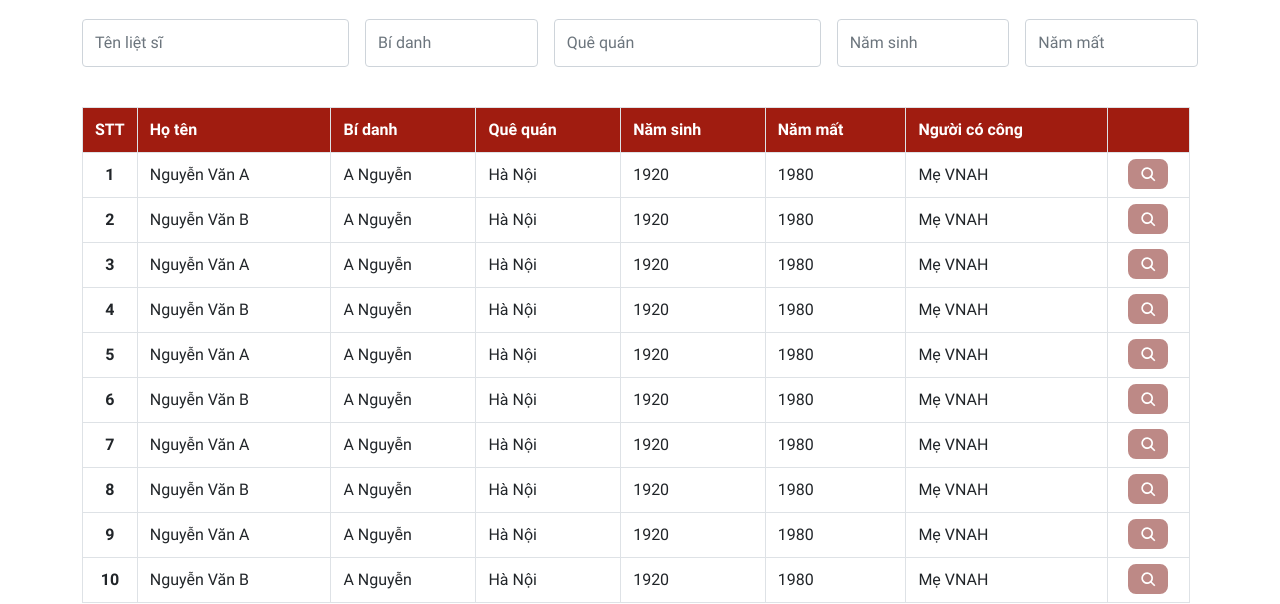
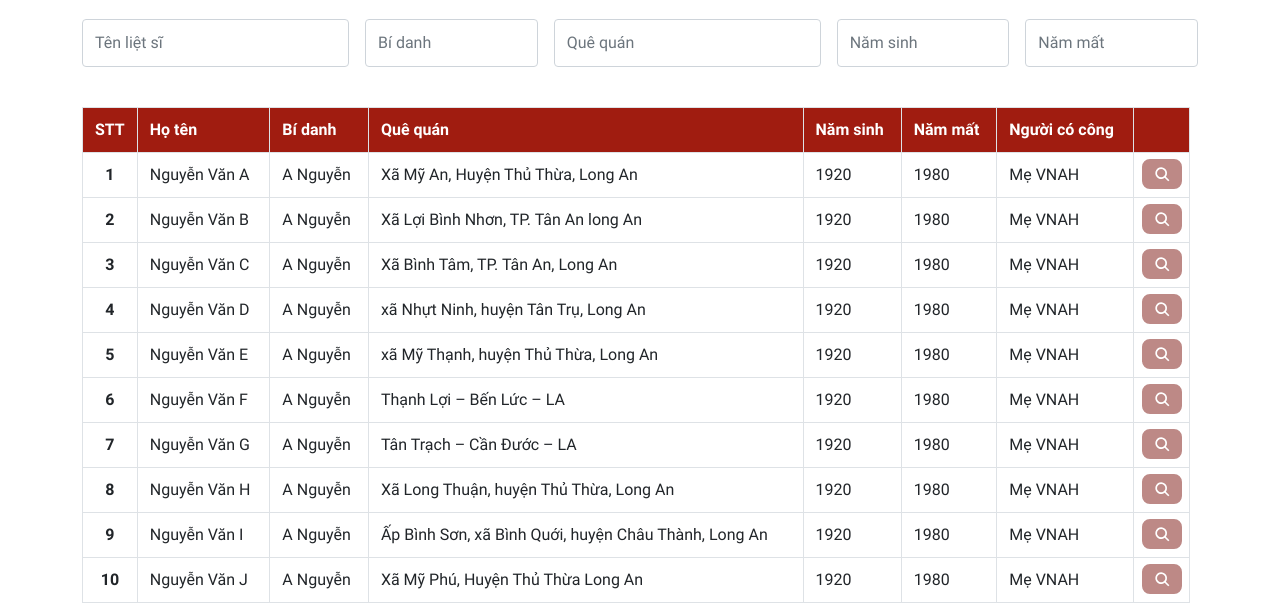
Before and after one commit to huynhminhhai/nghiatranglongan, a plain HTML site: page me-vnah.html in a window 1280 px wide. Shown: the part 381-985 px from the top of the page. Drawn offline with Linux system fonts and the light colour scheme.

Commit message:
update infor table list

```diff
--- a/me-vnah.html
+++ b/me-vnah.html
@@ -238,7 +238,7 @@
                                     <th>1</th>
                                     <td>Nguyễn Văn A</td>
                                     <td>A Nguyễn</td>
-                                    <td>Hà Nội</td>
+                                    <td>Xã Mỹ An, Huyện Thủ Thừa, Long An</td>
                                     <td>1920</td>
                                     <td>1980</td>
                                     <td>Mẹ VNAH</td>
@@ -312,7 +312,7 @@
                                     <th>2</th>
                                     <td>Nguyễn Văn B</td>
                                     <td>A Nguyễn</td>
-                                    <td>Hà Nội</td>
+                                    <td>Xã Lợi Bình Nhơn, TP. Tân An long An</td>
                                     <td>1920</td>
                                     <td>1980</td>
                                     <td>Mẹ VNAH</td>
@@ -384,9 +384,9 @@
                                 </tr>
                                 <tr>
                                     <th>3</th>
-                                    <td>Nguyễn Văn A</td>
+                                    <td>Nguyễn Văn C</td>
                                     <td>A Nguyễn</td>
-                                    <td>Hà Nội</td>
+                                    <td>Xã Bình Tâm, TP. Tân An, Long An</td>
                                     <td>1920</td>
                                     <td>1980</td>
                                     <td>Mẹ VNAH</td>
@@ -458,9 +458,9 @@
                                 </tr>
                                 <tr>
                                     <th>4</th>
-                                    <td>Nguyễn Văn B</td>
+                                    <td>Nguyễn Văn D</td>
                                     <td>A Nguyễn</td>
-                                    <td>Hà Nội</td>
+                                    <td>xã Nhựt Ninh, huyện Tân Trụ, Long An</td>
                                     <td>1920</td>
                                     <td>1980</td>
                                     <td>Mẹ VNAH</td>
@@ -532,9 +532,9 @@
                                 </tr>
                                 <tr>
                                     <th>5</th>
-                                    <td>Nguyễn Văn A</td>
+                                    <td>Nguyễn Văn E</td>
                                     <td>A Nguyễn</td>
-                                    <td>Hà Nội</td>
+                                    <td>xã Mỹ Thạnh, huyện Thủ Thừa, Long An</td>
                                     <td>1920</td>
                                     <td>1980</td>
                                     <td>Mẹ VNAH</td>
@@ -606,9 +606,9 @@
                                 </tr>
                                 <tr>
                                     <th>6</th>
-                                    <td>Nguyễn Văn B</td>
+                                    <td>Nguyễn Văn F</td>
                                     <td>A Nguyễn</td>
-                                    <td>Hà Nội</td>
+                                    <td>Thạnh Lợi – Bến Lức – LA</td>
                                     <td>1920</td>
                                     <td>1980</td>
                                     <td>Mẹ VNAH</td>
@@ -680,9 +680,9 @@
                                 </tr>
                                 <tr>
                                     <th>7</th>
-                                    <td>Nguyễn Văn A</td>
+                                    <td>Nguyễn Văn G</td>
                                     <td>A Nguyễn</td>
-                                    <td>Hà Nội</td>
+                                    <td>Tân Trạch – Cần Đước – LA</td>
                                     <td>1920</td>
                                     <td>1980</td>
                                     <td>Mẹ VNAH</td>
@@ -754,9 +754,9 @@
                                 </tr>
                                 <tr>
                                     <th>8</th>
-                                    <td>Nguyễn Văn B</td>
+                                    <td>Nguyễn Văn H</td>
                                     <td>A Nguyễn</td>
-                                    <td>Hà Nội</td>
+                                    <td>Xã Long Thuận, huyện Thủ Thừa, Long An</td>
                                     <td>1920</td>
                                     <td>1980</td>
                                     <td>Mẹ VNAH</td>
@@ -828,9 +828,9 @@
                                 </tr>
                                 <tr>
                                     <th>9</th>
-                                    <td>Nguyễn Văn A</td>
+                                    <td>Nguyễn Văn I</td>
                                     <td>A Nguyễn</td>
-                                    <td>Hà Nội</td>
+                                    <td>Ấp Bình Sơn, xã Bình Quới, huyện Châu Thành, Long An</td>
                                     <td>1920</td>
                                     <td>1980</td>
                                     <td>Mẹ VNAH</td>
@@ -902,9 +902,9 @@
                                 </tr>
                                 <tr>
                                     <th>10</th>
-                                    <td>Nguyễn Văn B</td>
+                                    <td>Nguyễn Văn J</td>
                                     <td>A Nguyễn</td>
-                                    <td>Hà Nội</td>
+                                    <td>Xã Mỹ Phú, Huyện Thủ Thừa Long An</td>
                                     <td>1920</td>
                                     <td>1980</td>
                                     <td>Mẹ VNAH</td>
```
Also changed, not shown: liet-si.html (+18 -18 lines).
